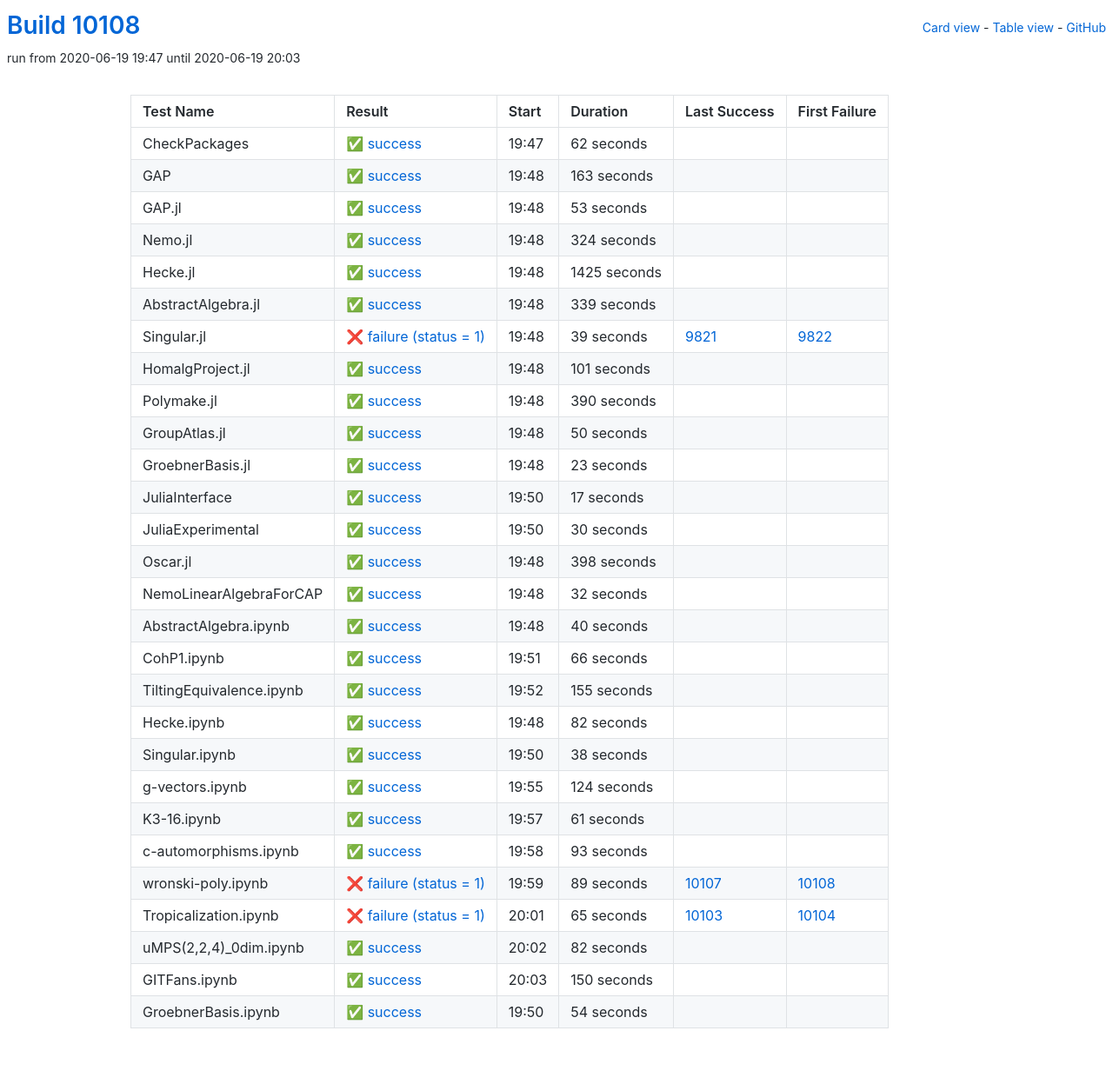
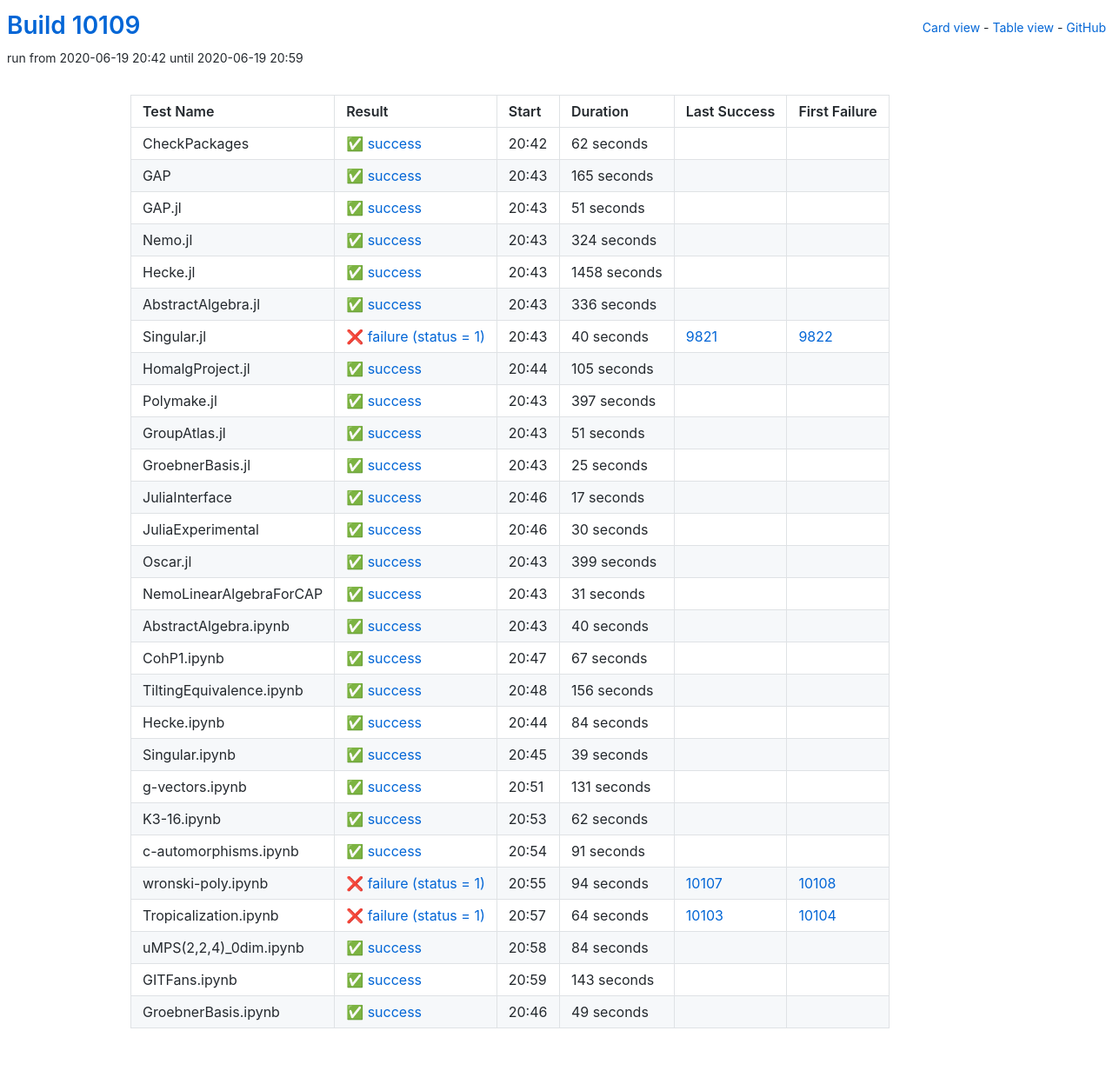
Before and after one commit to oscar-system/oscar-ci-status, a Jekyll site: the page built from table.html, in a window 1280 px wide. Shown: the whole page at 87% size. Built offline with Jekyll 4.4.1, drawn with Linux system fonts in a browser that asks for light colours.

Commit message:
Build #10109

```diff
--- a/_data/ci.yml
+++ b/_data/ci.yml
@@ -1,6 +1,6 @@
 ---
-build: 10108
-build_url: https://oscarci.mathematik.uni-kl.de/job/oscar/10108/
+build: 10109
+build_url: https://oscarci.mathematik.uni-kl.de/job/oscar/10109/
 job: oscar
 organization: oscar-system
 repo: oscar-ci-status
@@ -8,8 +8,8 @@
 tests:
 - name: CheckPackages
   id: checkpackages
-  log: https://oscarci.mathematik.uni-kl.de/job/oscar/10108/artifact/logs/build-10108/CheckPackages.log
-  start: 2020-06-19 19:47
+  log: https://oscarci.mathematik.uni-kl.de/job/oscar/10109/artifact/logs/build-10109/CheckPackages.log
+  start: 2020-06-19 20:42
   success: true
   exitcode: 0
   status: success
@@ -20,32 +20,32 @@
   first_failure_url:
 - name: GAP
   id: gap
-  log: https://oscarci.mathematik.uni-kl.de/job/oscar/10108/artifact/logs/build-10108/GAP.log
-  start: 2020-06-19 19:48
+  log: https://oscarci.mathematik.uni-kl.de/job/oscar/10109/artifact/logs/build-10109/GAP.log
+  start: 2020-06-19 20:43
   success: true
   exitcode: 0
   status: success
-  duration: 163
+  duration: 165
   last_success: false
   last_success_url:
   first_failure: false
   first_failure_url:
 - name: GAP.jl
   id: gap-jl
-  log: https://oscarci.mathematik.uni-kl.de/job/oscar/10108/artifact/logs/build-10108/GAP.jl.log
-  start: 2020-06-19 19:48
+  log: https://oscarci.mathematik.uni-kl.de/job/oscar/10109/artifact/logs/build-10109/GAP.jl.log
+  start: 2020-06-19 20:43
   success: true
   exitcode: 0
   status: success
-  duration: 53
+  duration: 51
   last_success: false
   last_success_url:
   first_failure: false
   first_failure_url:
 - name: Nemo.jl
   id: nemo-jl
-  log: https://oscarci.mathematik.uni-kl.de/job/oscar/10108/artifact/logs/build-10108/Nemo.jl.log
-  start: 2020-06-19 19:48
+  log: https://oscarci.mathematik.uni-kl.de/job/oscar/10109/artifact/logs/build-10109/Nemo.jl.log
+  start: 2020-06-19 20:43
   success: true
   exitcode: 0
   status: success
@@ -56,92 +56,92 @@
   first_failure_url:
 - name: Hecke.jl
   id: hecke-jl
-  log: https://oscarci.mathematik.uni-kl.de/job/oscar/10108/artifact/logs/build-10108/Hecke.jl.log
-  start: 2020-06-19 19:48
+  log: https://oscarci.mathematik.uni-kl.de/job/oscar/10109/artifact/logs/build-10109/Hecke.jl.log
+  start: 2020-06-19 20:43
   success: true
   exitcode: 0
   status: success
-  duration: 1425
+  duration: 1458
   last_success: false
   last_success_url:
   first_failure: false
   first_failure_url:
 - name: AbstractAlgebra.jl
   id: abstractalgebra-jl
-  log: https://oscarci.mathematik.uni-kl.de/job/oscar/10108/artifact/logs/build-10108/AbstractAlgebra.jl.log
-  start: 2020-06-19 19:48
+  log: https://oscarci.mathematik.uni-kl.de/job/oscar/10109/artifact/logs/build-10109/AbstractAlgebra.jl.log
+  start: 2020-06-19 20:43
   success: true
   exitcode: 0
   status: success
-  duration: 339
+  duration: 336
   last_success: false
   last_success_url:
   first_failure: false
   first_failure_url:
 - name: Singular.jl
   id: singular-jl
-  log: https://oscarci.mathematik.uni-kl.de/job/oscar/10108/artifact/logs/build-10108/Singular.jl.log
-  start: 2020-06-19 19:48
+  log: https://oscarci.mathematik.uni-kl.de/job/oscar/10109/artifact/logs/build-10109/Singular.jl.log
+  start: 2020-06-19 20:43
   success: false
   exitcode: 1
   status: failure
-  duration: 39
+  duration: 40
   last_success: 9821
   last_success_url: https://oscarci.mathematik.uni-kl.de/job/oscar/9821/
   first_failure: 9822
   first_failure_url: https://oscarci.mathematik.uni-kl.de/job/oscar/9822/
 - name: HomalgProject.jl
   id: homalgproject-jl
-  log: https://oscarci.mathematik.uni-kl.de/job/oscar/10108/artifact/logs/build-10108/HomalgProject.jl.log
-  start: 2020-06-19 19:48
+  log: https://oscarci.mathematik.uni-kl.de/job/oscar/10109/artifact/logs/build-10109/HomalgProject.jl.log
+  start: 2020-06-19 20:44
   success: true
   exitcode: 0
   status: success
-  duration: 101
+  duration: 105
   last_success: false
   last_success_url:
   first_failure: false
   first_failure_url:
 - name: Polymake.jl
   id: polymake-jl
-  log: https://oscarci.mathematik.uni-kl.de/job/oscar/10108/artifact/logs/build-10108/Polymake.jl.log
-  start: 2020-06-19 19:48
+  log: https://oscarci.mathematik.uni-kl.de/job/oscar/10109/artifact/logs/build-10109/Polymake.jl.log
+  start: 2020-06-19 20:43
   success: true
   exitcode: 0
   status: success
-  duration: 390
+  duration: 397
   last_success: false
   last_success_url:
   first_failure: false
   first_failure_url:
 - name: GroupAtlas.jl
   id: groupatlas-jl
-  log: https://oscarci.mathematik.uni-kl.de/job/oscar/10108/artifact/logs/build-10108/GroupAtlas.jl.log
-  start: 2020-06-19 19:48
+  log: https://oscarci.mathematik.uni-kl.de/job/oscar/10109/artifact/logs/build-10109/GroupAtlas.jl.log
+  start: 2020-06-19 20:43
   success: true
   exitcode: 0
   status: success
-  duration: 50
+  duration: 51
   last_success: false
   last_success_url:
   first_failure: false
   first_failure_url:
 - name: GroebnerBasis.jl
   id: groebnerbasis-jl
-  log: https://oscarci.mathematik.uni-kl.de/job/oscar/10108/artifact/logs/build-10108/GroebnerBasis.jl.log
-  start: 2020-06-19 19:48
+  log: https://oscarci.mathematik.uni-kl.de/job/oscar/10109/artifact/logs/build-10109/GroebnerBasis.jl.log
+  start: 2020-06-19 20:43
   success: true
   exitcode: 0
   status: success
-  duration: 23
+  duration: 25
   last_success: false
   last_success_url:
   first_failure: false
   first_failure_url:
 - name: JuliaInterface
   id: juliainterface
-  log: https://oscarci.mathematik.uni-kl.de/job/oscar/10108/artifact/logs/build-10108/JuliaInterface.log
-  start: 2020-06-19 19:50
+  log: https://oscarci.mathematik.uni-kl.de/job/oscar/10109/artifact/logs/build-10109/JuliaInterface.log
+  start: 2020-06-19 20:46
   success: true
   exitcode: 0
   status: success
@@ -152,8 +152,8 @@
   first_failure_url:
 - name: JuliaExperimental
   id: juliaexperimental
-  log: https://oscarci.mathematik.uni-kl.de/job/oscar/10108/artifact/logs/build-10108/JuliaExperimental.log
-  start: 2020-06-19 19:50
+  log: https://oscarci.mathematik.uni-kl.de/job/oscar/10109/artifact/logs/build-10109/JuliaExperimental.log
+  start: 2020-06-19 20:46
   success: true
   exitcode: 0
   status: success
@@ -164,32 +164,32 @@
   first_failure_url:
 - name: Oscar.jl
   id: oscar-jl
-  log: https://oscarci.mathematik.uni-kl.de/job/oscar/10108/artifact/logs/build-10108/Oscar.jl.log
-  start: 2020-06-19 19:48
+  log: https://oscarci.mathematik.uni-kl.de/job/oscar/10109/artifact/logs/build-10109/Oscar.jl.log
+  start: 2020-06-19 20:43
   success: true
   exitcode: 0
   status: success
-  duration: 398
+  duration: 399
   last_success: false
   last_success_url:
   first_failure: false
   first_failure_url:
 - name: NemoLinearAlgebraForCAP
   id: nemolinearalgebraforcap
-  log: https://oscarci.mathematik.uni-kl.de/job/oscar/10108/artifact/logs/build-10108/NemoLinearAlgebraForCAP.log
-  start: 2020-06-19 19:48
+  log: https://oscarci.mathematik.uni-kl.de/job/oscar/10109/artifact/logs/build-10109/NemoLinearAlgebraForCAP.log
+  start: 2020-06-19 20:43
   success: true
   exitcode: 0
   status: success
-  duration: 32
+  duration: 31
   last_success: false
   last_success_url:
   first_failure: false
   first_failure_url:
 - name: AbstractAlgebra.ipynb
   id: abstractalgebra-ipynb
-  log: https://oscarci.mathematik.uni-kl.de/job/oscar/10108/artifact/logs/build-10108/AbstractAlgebra.ipynb.log
-  start: 2020-06-19 19:48
+  log: https://oscarci.mathematik.uni-kl.de/job/oscar/10109/artifact/logs/build-10109/AbstractAlgebra.ipynb.log
+  start: 2020-06-19 20:43
   success: true
   exitcode: 0
   status: success
@@ -200,144 +200,144 @@
   first_failure_url:
 - name: CohP1.ipynb
   id: cohp1-ipynb
-  log: https://oscarci.mathematik.uni-kl.de/job/oscar/10108/artifact/logs/build-10108/CohP1.ipynb.log
-  start: 2020-06-19 19:51
+  log: https://oscarci.mathematik.uni-kl.de/job/oscar/10109/artifact/logs/build-10109/CohP1.ipynb.log
+  start: 2020-06-19 20:47
   success: true
   exitcode: 0
   status: success
-  duration: 66
+  duration: 67
   last_success: false
   last_success_url:
   first_failure: false
   first_failure_url:
 - name: TiltingEquivalence.ipynb
   id: tiltingequivalence-ipynb
-  log: https://oscarci.mathematik.uni-kl.de/job/oscar/10108/artifact/logs/build-10108/TiltingEquivalence.ipynb.log
-  start: 2020-06-19 19:52
+  log: https://oscarci.mathematik.uni-kl.de/job/oscar/10109/artifact/logs/build-10109/TiltingEquivalence.ipynb.log
+  start: 2020-06-19 20:48
   success: true
   exitcode: 0
   status: success
-  duration: 155
+  duration: 156
   last_success: false
   last_success_url:
   first_failure: false
   first_failure_url:
 - name: Hecke.ipynb
   id: hecke-ipynb
-  log: https://oscarci.mathematik.uni-kl.de/job/oscar/10108/artifact/logs/build-10108/Hecke.ipynb.log
-  start: 2020-06-19 19:48
+  log: https://oscarci.mathematik.uni-kl.de/job/oscar/10109/artifact/logs/build-10109/Hecke.ipynb.log
+  start: 2020-06-19 20:44
   success: true
   exitcode: 0
   status: success
-  duration: 82
+  duration: 84
   last_success: false
   last_success_url:
   first_failure: false
   first_failure_url:
 - name: Singular.ipynb
   id: singular-ipynb
-  log: https://oscarci.mathematik.uni-kl.de/job/oscar/10108/artifact/logs/build-10108/Singular.ipynb.log
-  start: 2020-06-19 19:50
+  log: https://oscarci.mathematik.uni-kl.de/job/oscar/10109/artifact/logs/build-10109/Singular.ipynb.log
+  start: 2020-06-19 20:45
   success: true
   exitcode: 0
   status: success
-  duration: 38
+  duration: 39
   last_success: false
   last_success_url:
   first_failure: false
   first_failure_url:
 - name: g-vectors.ipynb
   id: g-vectors-ipynb
-  log: https://oscarci.mathematik.uni-kl.de/job/oscar/10108/artifact/logs/build-10108/g-vectors.ipynb.log
-  start: 2020-06-19 19:55
+  log: https://oscarci.mathematik.uni-kl.de/job/oscar/10109/artifact/logs/build-10109/g-vectors.ipynb.log
+  start: 2020-06-19 20:51
   success: true
   exitcode: 0
   status: success
-  duration: 124
+  duration: 131
   last_success: false
   last_success_url:
   first_failure: false
   first_failure_url:
 - name: K3-16.ipynb
   id: k3-16-ipynb
-  log: https://oscarci.mathematik.uni-kl.de/job/oscar/10108/artifact/logs/build-10108/K3-16.ipynb.log
-  start: 2020-06-19 19:57
+  log: https://oscarci.mathematik.uni-kl.de/job/oscar/10109/artifact/logs/build-10109/K3-16.ipynb.log
+  start: 2020-06-19 20:53
   success: true
   exitcode: 0
   status: success
-  duration: 61
+  duration: 62
   last_success: false
   last_success_url:
   first_failure: false
   first_failure_url:
 - name: c-automorphisms.ipynb
   id: c-automorphisms-ipynb
-  log: https://oscarci.mathematik.uni-kl.de/job/oscar/10108/artifact/logs/build-10108/c-automorphisms.ipynb.log
-  start: 2020-06-19 19:58
+  log: https://oscarci.mathematik.uni-kl.de/job/oscar/10109/artifact/logs/build-10109/c-automorphisms.ipynb.log
+  start: 2020-06-19 20:54
   success: true
   exitcode: 0
   status: success
-  duration: 93
+  duration: 91
   last_success: false
   last_success_url:
   first_failure: false
   first_failure_url:
 - name: wronski-poly.ipynb
   id: wronski-poly-ipynb
-  log: https://oscarci.mathematik.uni-kl.de/job/oscar/10108/artifact/logs/build-10108/wronski-poly.ipynb.log
-  start: 2020-06-19 19:59
+  log: https://oscarci.mathematik.uni-kl.de/job/oscar/10109/artifact/logs/build-10109/wronski-poly.ipynb.log
+  start: 2020-06-19 20:55
   success: false
   exitcode: 1
   status: failure
-  duration: 89
+  duration: 94
   last_success: 10107
   last_success_url: https://oscarci.mathematik.uni-kl.de/job/oscar/10107/
   first_failure: 10108
   first_failure_url: https://oscarci.mathematik.uni-kl.de/job/oscar/10108/
 - name: Tropicalization.ipynb
   id: tropicalization-ipynb
-  log: https://oscarci.mathematik.uni-kl.de/job/oscar/10108/artifact/logs/build-10108/Tropicalization.ipynb.log
-  start: 2020-06-19 20:01
+  log: https://oscarci.mathematik.uni-kl.de/job/oscar/10109/artifact/logs/build-10109/Tropicalization.ipynb.log
+  start: 2020-06-19 20:57
   success: false
   exitcode: 1
   status: failure
-  duration: 65
+  duration: 64
   last_success: 10103
   last_success_url: https://oscarci.mathematik.uni-kl.de/job/oscar/10103/
   first_failure: 10104
   first_failure_url: https://oscarci.mathematik.uni-kl.de/job/oscar/10104/
 - name: uMPS(2,2,4)_0dim.ipynb
   id: umps-2-2-4-0dim-ipynb
-  log: https://oscarci.mathematik.uni-kl.de/job/oscar/10108/artifact/logs/build-10108/uMPS-2-2-4-_0dim.ipynb.log
-  start: 2020-06-19 20:02
+  log: https://oscarci.mathematik.uni-kl.de/job/oscar/10109/artifact/logs/build-10109/uMPS-2-2-4-_0dim.ipynb.log
+  start: 2020-06-19 20:58
   success: true
   exitcode: 0
   status: success
-  duration: 82
+  duration: 84
   last_success: false
   last_success_url:
   first_failure: false
   first_failure_url:
 - name: GITFans.ipynb
   id: gitfans-ipynb
-  log: https://oscarci.mathematik.uni-kl.de/job/oscar/10108/artifact/logs/build-10108/GITFans.ipynb.log
-  start: 2020-06-19 20:03
+  log: https://oscarci.mathematik.uni-kl.de/job/oscar/10109/artifact/logs/build-10109/GITFans.ipynb.log
+  start: 2020-06-19 20:59
   success: true
   exitcode: 0
   status: success
-  duration: 150
+  duration: 143
   last_success: false
   last_success_url:
   first_failure: false
   first_failure_url:
 - name: GroebnerBasis.ipynb
   id: groebnerbasis-ipynb
-  log: https://oscarci.mathematik.uni-kl.de/job/oscar/10108/artifact/logs/build-10108/GroebnerBasis.ipynb.log
-  start: 2020-06-19 19:50
+  log: https://oscarci.mathematik.uni-kl.de/job/oscar/10109/artifact/logs/build-10109/GroebnerBasis.ipynb.log
+  start: 2020-06-19 20:46
   success: true
   exitcode: 0
   status: success
-  duration: 54
+  duration: 49
   last_success: false
   last_success_url:
   first_failure: false
```
Also changed, not shown: README.md.
